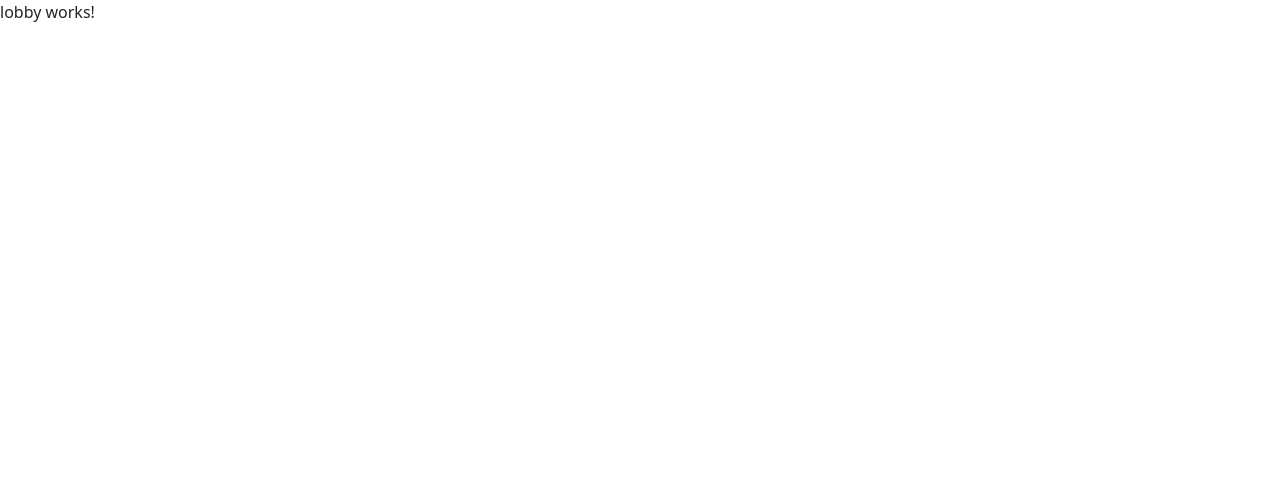
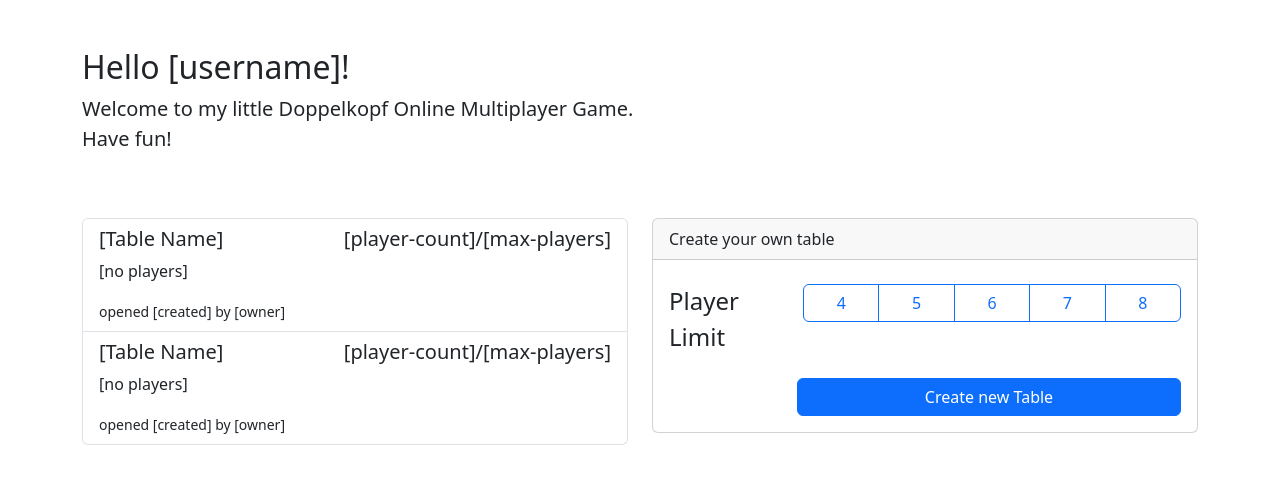
Before and after one commit to jengryg/doppelkopf-ui, an Angular app: page / in a window 1280 px wide. Shown: the top 484 px of the page. Built offline with nearby package versions, Linux system fonts and the light colour scheme.

Commit message:
Add table list and new table form on lobby page.

```diff
--- a/src/app/lobby/lobby.html
+++ b/src/app/lobby/lobby.html
@@ -1 +1,19 @@
-<p>lobby works!</p>
+<div class="container">
+  <main>
+    <div class="py-5 text-start">
+      <h2>Hello [username]!</h2>
+      <p class="lead">
+        Welcome to my little Doppelkopf Online Multiplayer Game. <br>
+        Have fun!
+      </p>
+    </div>
+    <div class="row">
+      <div class="col-6">
+        <app-tables></app-tables>
+      </div>
+      <div class="col-6">
+        <app-new-table></app-new-table>
+      </div>
+    </div>
+  </main>
+</div>
--- /dev/null
+++ b/src/app/lobby/new-table/new-table.html
@@ -0,0 +1,33 @@
+<div class="card">
+  <div class="card-header">
+    Create your own table
+  </div>
+  <div class="card-body">
+    <form method="post" id="createTableForm">
+      <div class="row mb-3">
+        <label for="playerLimit" class="col-sm-3 col-form-label fs-4 p">Player Limit</label>
+        <div class="col-sm-9">
+          <div class="btn-group d-flex mt-2" role="group" aria-label="Basic radio toggle button group">
+            <input type="radio" class="btn-check" name="playerLimit" id="playerLimit1" autocomplete="off" required value="4">
+            <label class="btn btn-outline-primary" for="playerLimit1">4</label>
+
+            <input type="radio" class="btn-check" name="playerLimit" id="playerLimit2" autocomplete="off" required value="5">
+            <label class="btn btn-outline-primary" for="playerLimit2">5</label>
+
+            <input type="radio" class="btn-check" name="playerLimit" id="playerLimit3" autocomplete="off" required value="6">
+            <label class="btn btn-outline-primary" for="playerLimit3">6</label>
+
+            <input type="radio" class="btn-check" name="playerLimit" id="playerLimit4" autocomplete="off" required value="7">
+            <label class="btn btn-outline-primary" for="playerLimit4">7</label>
+
+            <input type="radio" class="btn-check" name="playerLimit" id="playerLimit5" autocomplete="off" required value="8">
+            <label class="btn btn-outline-primary" for="playerLimit5">8</label>
+          </div>
+        </div>
+      </div>
+      <div class="col-sm-9 offset-sm-3 d-grid">
+        <button type="submit" class="btn btn-primary">Create new Table</button>
+      </div>
+    </form>
+  </div>
+</div>
--- /dev/null
+++ b/src/app/lobby/tables/tables.html
@@ -0,0 +1,23 @@
+<div class="list-group">
+  <a href="#" class="list-group-item list-group-item-action">
+    <div class="d-flex w-100 justify-content-between">
+      <h5 class="mb-1">[Table Name]</h5>
+      <h5>[player-count]/[max-players]</h5>
+    </div>
+    <ul class="list-unstyled">
+      <li>[no players]</li>
+    </ul>
+    <small>opened [created] by [owner]</small>
+  </a>
+
+  <a href="#" class="list-group-item list-group-item-action">
+    <div class="d-flex w-100 justify-content-between">
+      <h5 class="mb-1">[Table Name]</h5>
+      <h5>[player-count]/[max-players]</h5>
+    </div>
+    <ul class="list-unstyled">
+      <li>[no players]</li>
+    </ul>
+    <small>opened [created] by [owner]</small>
+  </a>
+</div>
```
Also changed, not shown: src/app/lobby/lobby.ts (+6 -1 lines), src/app/lobby/new-table/new-table.ts (added, +11 -0 lines), src/app/lobby/tables/tables.ts (added, +11 -0 lines), src/app/lobby/new-table/new-table.scss (added), src/app/lobby/tables/tables.scss (added), 2 other files (tests, documents, lock files or other folders).
